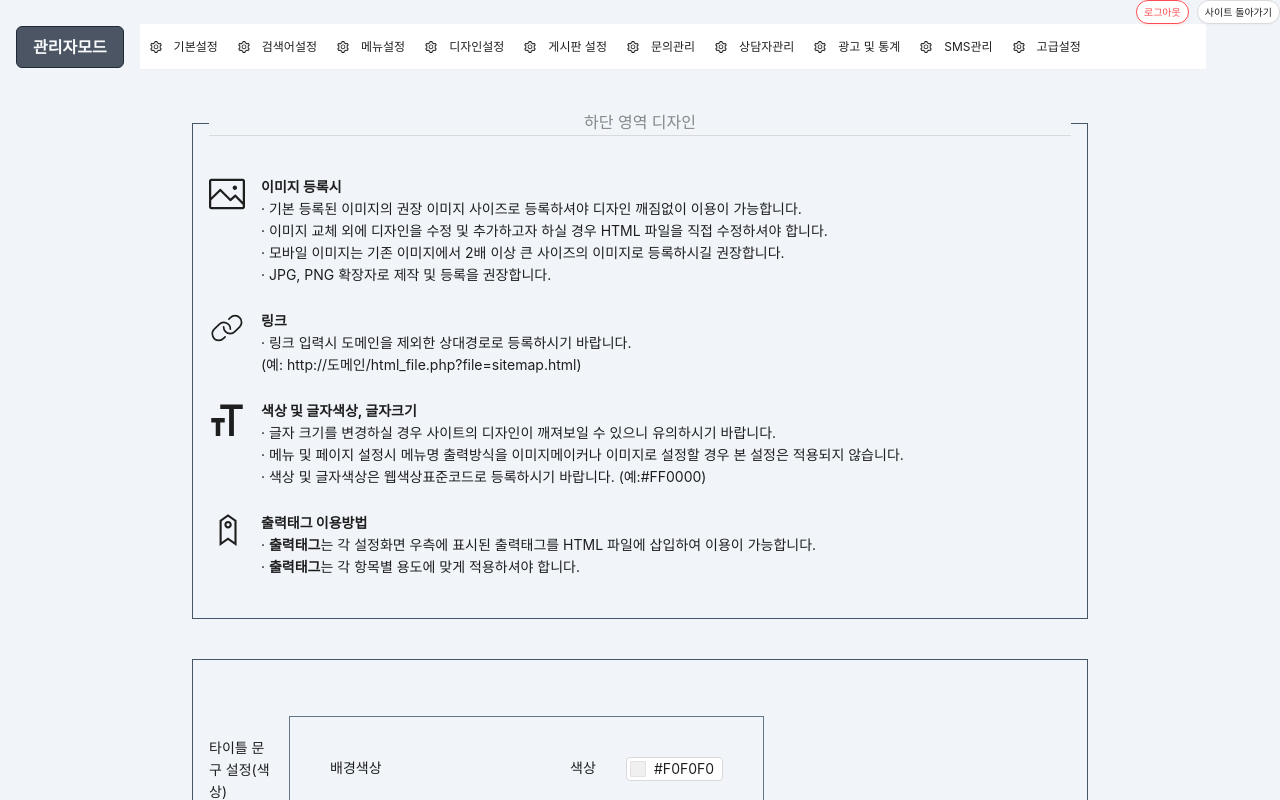
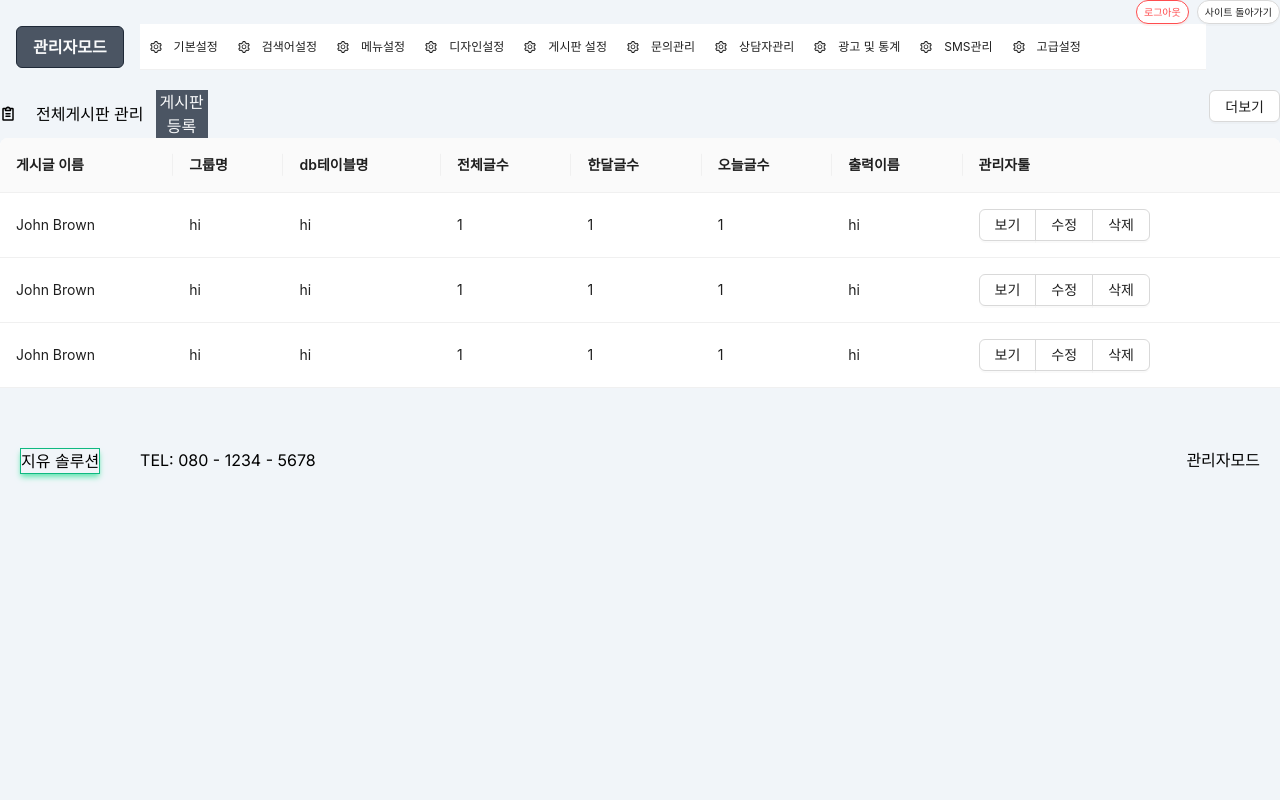
Before and after one commit to rladudgh321/work, a Next.js app in the folder front/: page /admin/board/care in a window 1280 px wide. Shown: the top 800 px of the page. Built offline with nearby package versions, Linux system fonts and the light colour scheme.

Commit message:
board_care

```diff
--- a/front/src/app/admin/board/basic_setting/page.tsx
+++ b/front/src/app/admin/board/basic_setting/page.tsx
@@ -19,7 +19,7 @@ interface Inputs {
   board_verticalsize?: number;
 }
 
-export default function MapAPIKEY() {
+export default function BoardBasicSetting() {
   // eslint-disable-next-line react-hooks/rules-of-hooks
   const { register, handleSubmit, watch, formState: { errors } } = useForm<Inputs>({
     defaultValues: {
--- a/front/src/app/admin/board/care/page.tsx
+++ b/front/src/app/admin/board/care/page.tsx
@@ -1,143 +1,149 @@
 "use client"
 
-import ColorPickerAndFontSize from "@/components/ColorPickerAndFontSize";
-import ColorPick from "@/components/Color_picker";
-import Image_setting from "@/components/Image_setting";
-import { Button, Form } from "antd";
-import { useForm } from 'react-hook-form';
-import { ImFontSize } from "react-icons/im";
-import { PiLinkLight } from "react-icons/pi";
-import { SlPicture } from "react-icons/sl";
-import { TfiTag } from "react-icons/tfi";
-import { toast } from 'react-toastify';
+import type { TableProps } from 'antd';
+import { Button, Table } from 'antd';
+import Link from 'next/link';
+import { PiClipboardTextBold } from "react-icons/pi";
 
-interface Inputs {
-  about_select_box?: boolean;
-  abuout_displayName?: string;
-  about_text?: string;
+interface DataType {
+  key: string;
+  name: string;
+  group_name: string;
+  dbtable_name: string;
+  post_count: number;
+  post_month_count: number;
+  post_today_count: number;
+  display_name: string;
+  tools: any;
 }
 
-export default function DownBanner() {
-  // eslint-disable-next-line react-hooks/rules-of-hooks
-  const { register, handleSubmit, watch, formState: { errors } } = useForm<Inputs>();
-  const InputNumberOnChange = (value: number) => {
-    console.log('changed', value);
-  };
+const columns: TableProps<DataType>['columns'] = [
+  {
+    title: '게시글 이름',
+    dataIndex: 'name',
+    key: 'name',
+  },
+  {
+    title: '그룹명',
+    dataIndex: 'group_name',
+    key: 'group_name',
+  },
+  {
+    title: 'db테이블명',
+    dataIndex: 'dbtable_name',
+    key: 'dbtable_name',
+  },
+  {
+    title: '전체글수',
+    dataIndex: 'post_count',
+    key: 'post_count',
+  },
+  {
+    title: '한달글수',
+    dataIndex: 'post_month_count',
+    key: 'post_month_count',
+  },
+  {
+    title: '오늘글수',
+    dataIndex: 'post_today_count',
+    key: 'post_today_count',
+  },
+  {
+    title: '출력이름',
+    dataIndex: 'display_name',
+    key: 'display_name',
+  },
+  {
+    title: '관리자툴',
+    dataIndex: 'tools',
+    key: 'tools',
+  },
+];
+
+const data: DataType[] = [
+  {
+    key: '1',
+    name: 'John Brown',
+    group_name: 'hi',
+    dbtable_name: 'hi',
+    post_count: 1,
+    post_month_count:1,
+    post_today_count:1,
+    display_name:'hi',
+    tools:<Button.Group>
+      <Button>보기</Button>
+      <Button>수정</Button>
+      <Button>삭제</Button>
+      </Button.Group>
+  },
+  {
+    key: '2',
+    name: 'John Brown',
+    group_name: 'hi',
+    dbtable_name: 'hi',
+    post_count: 1,
+    post_month_count:1,
+    post_today_count:1,
+    display_name:'hi',
+    tools:<Button.Group>
+      <Button>보기</Button>
+      <Button>수정</Button>
+      <Button>삭제</Button>
+      </Button.Group>
+  },
+  {
+    key: '3',
+    name: 'John Brown',
+    group_name: 'hi',
+    dbtable_name: 'hi',
+    post_count: 1,
+    post_month_count:1,
+    post_today_count:1,
+    display_name:'hi',
+    tools:<Button.Group>
+      <Button>보기</Button>
+      <Button>수정</Button>
+      <Button>삭제</Button>
+      </Button.Group>
+  },
+
+];
+
+export default function BoardCare() {
   return (
-    <Form onFinish={handleSubmit(async(data: any) => {
-      try {
-        console.log({ data });
-        toast.success('생성 성공')
-      } catch (err) {
-        console.error(err);
-        toast.error('데이터 저장 오류입니다. 다시 시도해주세요')
-      }
-    })}>
-      <div className="md:max-w-4xl mx-auto mt-10">
-        <fieldset className="border-slate-600 border-[1px] p-4" >
-          <legend className="text-center p-2">하단 영역 디자인</legend>
-          <div>
-            <ul>
-              <li className="flex gap-x-4 mb-6">
-                  <SlPicture className="text-4xl" />
-                <div>
-                  <div className="font-bold">이미지 등록시</div>
-                  <p>
-                  · 기본 등록된 이미지의 권장 이미지 사이즈로 등록하셔야 디자인 깨짐없이 이용이 가능합니다.<br />
-                  · 이미지 교체 외에 디자인을 수정 및 추가하고자 하실 경우 HTML 파일을 직접 수정하셔야 합니다.<br />
-                  · 모바일 이미지는 기존 이미지에서 2배 이상 큰 사이즈의 이미지로 등록하시길 권장합니다. <br />
-                  · JPG, PNG 확장자로 제작 및 등록을 권장합니다.
-                  </p>
-                </div>
-              </li>
-              <li className="flex gap-x-4 mb-6">
-                  <PiLinkLight className="text-4xl" />
-                <div>
-                  <div className="font-bold">링크</div>
-                  <p>
-                  · 링크 입력시 도메인을 제외한 상대경로로 등록하시기 바랍니다.<br />
-                    (예: http://도메인/html_file.php?file=sitemap.html)
-                  </p>
-                </div>
-              </li>
-              <li className="flex gap-x-4 mb-6">
-                  <ImFontSize className="text-4xl" />
-                <div>
-                  <div className="font-bold">색상 및 글자색상, 글자크기</div>
-                  <p>
-                  · 글자 크기를 변경하실 경우 사이트의 디자인이 깨져보일 수 있으니 유의하시기 바랍니다.<br />
-                  · 메뉴 및 페이지 설정시 메뉴명 출력방식을 이미지메이커나 이미지로 설정할 경우
-                  본 설정은 적용되지 않습니다. <br />
-                  · 색상 및 글자색상은 웹색상표준코드로 등록하시기 바랍니다. (예:#FF0000)<br />
-                  </p>
-                </div>
-              </li>
-              <li className="flex gap-x-4 mb-6">
-                  <TfiTag className="text-4xl" />
-                <div>
-                  <div className="font-bold">출력태그 이용방법</div>
-                  <p>
-                  · <span className="font-bold">출력태그</span>는 각 설정화면 우측에 표시된 출력태그를 HTML 파일에 삽입하여 이용이 가능합니다.<br />
-                  · <span className="font-bold">출력태그</span>는 각 항목별 용도에 맞게 적용하셔야 합니다.
-                  </p>
-                </div>
-              </li>
-            </ul>
-          </div>
-        </fieldset>
-        <div>
-          <div className="border border-slate-600 mt-10">
-            <div className="flex mt-10 w-48">
-              <div className="w-24 flex-shrink-0 my-auto p-4">타이틀 문구 설정(색상)</div>
-              <div>
-                <div className="flex p-10 border border-slate-500 my-4">
-                  <div className="w-60 ">배경색상</div>
-                  <div className="flex gap-4 ">
-                    <div className="w-10">색상</div>
-                    <ColorPick size="small" defaultValue="#f0f0f0" />
-                  </div>
-                </div>
-              </div>
-            </div>
-            <div className="flex mt-10 w-48"> {/* 복사구간 */}
-              <div className="w-24 flex-shrink-0 my-auto p-4">타이틀 문구 설정(색상, 크기)</div>
-              <div>
-                  <ColorPickerAndFontSize title="카피라이터영문" />
-              </div>
-            </div>
-
-            <div className="flex mt-10 w-full"> {/* 복사구간 */}
-              <div className="w-24 flex-shrink-0 my-auto p-4">이미지설정(링크X)</div>
-              <div className="w-auto">
-                <div>
-                  <Image_setting title="카피라이터이미지" recommendSize="455 x 54" />
-                </div>
-                <div>
-                  <Image_setting title="하단로고이미지" recommendSize="226 x 46" />
-                </div>
-                <div>
-                  <Image_setting title="이용약관" recommendSize="47 x 11" />
-                </div>
-                <div>
-                  <Image_setting title="이메일무단수집거부" recommendSize="106 x 11" />
-                </div>
-                <div>
-                  <Image_setting title="개인정보취급방침" recommendSize="93 x 11" />
-                </div>
-                <div>
-                  <Image_setting title="관리자쪽지" recommendSize="57 x 11" />
-                </div>
-                <div>
-                  <Image_setting title="전자금융거래" recommendSize="70 x 11" />
-                </div>
-
-              </div>
-            </div>
-
-          </div>
-          <div className="flex justify-center"><Button className="btn mt-5" htmlType="submit">저장하기</Button></div>
+    <div className="my-5">
+      <div className="flex justify-between">
+        <div className="flex gap-x-3">
+          <div className="my-auto mr-2"><PiClipboardTextBold /></div>
+          <div className="my-auto">전체게시판 관리</div>
+          <Link href={`/admin/board/register`}><button className='btn w-5'>게시판 등록</button></Link>
         </div>
+        <Button>더보기</Button>
       </div>
-    </Form>
+      <Table columns={columns} dataSource={data} pagination={false} />
+    </div>
   );
 }
+
+/**
+ *
+ * <div className="flex">
+        <div>로고</div>
+        <div className="text-xl">최근 문의내역 현황</div>
+        <Button className="float-right">더보기</Button>
+      </div>
+      <div className="bg-slate-800 text-slate-100 rounded-md p-4 flex text-center">
+        <div className="grow-[2]">접수정보</div>
+        <div className="grow-[1]">접수일</div>
+        <div className="grow-[1]">처리상태</div>
+        <div className="grow-[1]">관리자툴</div>
+      </div>
+      <div className="p-4 flex">
+        <div className="grow-[2] border-slate-400 border-[1px]">건축상담</div>
+        <div className="grow-[1] border-slate-400 border-[1px]">2024-02-23</div>
+        <div className="grow-[1] border-slate-400 border-[1px]">접수중</div>
+        <div className="grow-[1] border-slate-400 border-[1px]">보기</div>
+      </div>
+    </div>
+ *
+ */
--- /dev/null
+++ b/front/src/app/components/Board_care.tsx
@@ -0,0 +1,83 @@
+import type { TableProps } from 'antd';
+import { Button, Table } from 'antd';
+import { PiClipboardTextBold } from "react-icons/pi";
+
+interface DataType {
+  key: string;
+  info: string;
+  date: string;
+}
+
+const columns: TableProps<DataType>['columns'] = [
+  {
+    title: '게시글 정보',
+    dataIndex: 'info',
+    key: 'info',
+  },
+  {
+    title: '등록일',
+    dataIndex: 'date',
+    key: 'date',
+  },
+];
+
+const data: DataType[] = [
+  {
+    key: '1',
+    info: 'John Brown',
+    date: new Date().toISOString(),
+  },
+  {
+    key: '2',
+    info: 'John Brown',
+    date: new Date().toISOString(),
+  },
+  {
+    key: '3',
+    info: 'John Brown',
+    date: new Date().toISOString(),
+  },
+  {
+    key: '4',
+    info: 'John Brown',
+    date: new Date().toISOString(),
+  },
+];
+
+export default function Board_Care() {
+  return (
+    <div>
+      <div className="flex justify-between">
+        <div className="flex">
+          <div className="my-auto mr-2"><PiClipboardTextBold /></div>
+          <div>최근 게시글 등록현황</div>
+        </div>
+        <Button>더보기</Button>
+      </div>
+      <Table columns={columns} dataSource={data} pagination={false} />
+    </div>
+  );
+}
+
+/**
+ *
+ * <div className="flex">
+        <div>로고</div>
+        <div className="text-xl">최근 문의내역 현황</div>
+        <Button className="float-right">더보기</Button>
+      </div>
+      <div className="bg-slate-800 text-slate-100 rounded-md p-4 flex text-center">
+        <div className="grow-[2]">접수정보</div>
+        <div className="grow-[1]">접수일</div>
+        <div className="grow-[1]">처리상태</div>
+        <div className="grow-[1]">관리자툴</div>
+      </div>
+      <div className="p-4 flex">
+        <div className="grow-[2] border-slate-400 border-[1px]">건축상담</div>
+        <div className="grow-[1] border-slate-400 border-[1px]">2024-02-23</div>
+        <div className="grow-[1] border-slate-400 border-[1px]">접수중</div>
+        <div className="grow-[1] border-slate-400 border-[1px]">보기</div>
+      </div>
+    </div>
+ *
+ */
```
